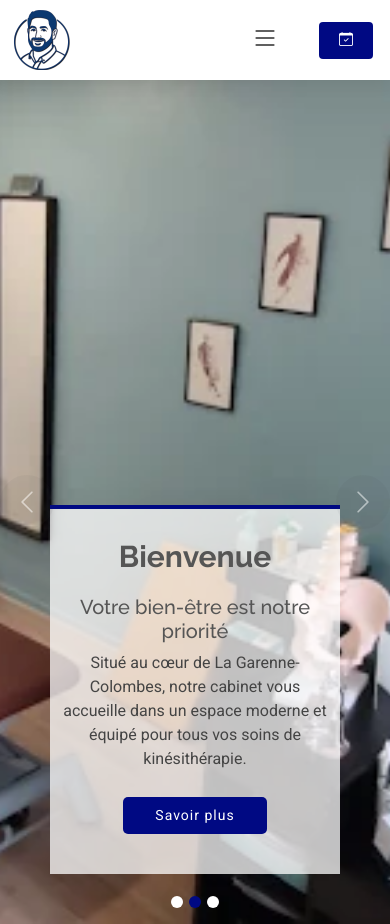
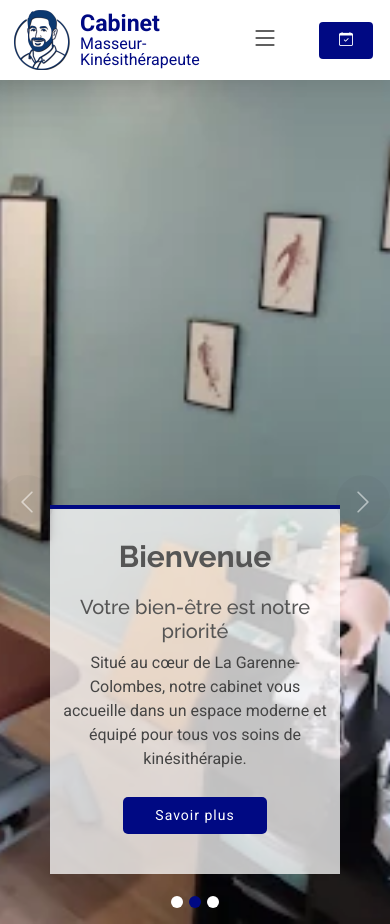
Before and after one commit to ghaitharfaoui/testtest, a plain HTML site: page index.html in a window 390 px wide. Shown: the top 924 px of the page. Drawn offline with nearby package versions, Linux system fonts and the light colour scheme.

Commit message:
edit nav

```diff
--- a/index.html
+++ b/index.html
@@ -61,8 +61,8 @@
       <div class="container position-relative d-flex align-items-center justify-content-end">
         <a href="index.html" class="logo d-flex align-items-center me-auto">
           <img src="assets/img/logo3.png" alt="Hamdi BEN JABALLAH" title="Hamdi BEN JABALLAH" class="me-2">
-          <div class="d-none d-sm-flex flex-column">
-            <span class="fs-3 fw-bold">Cabinet</span>
+          <div class="">
+            <span class="fs-3 fw-bold">Cabinet</span><br>
             <span class="fs-6">Masseur-Kinésithérapeute</span>
           </div>
         </a>
```
